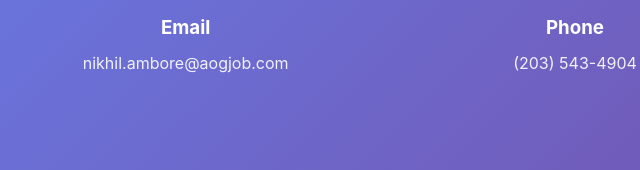
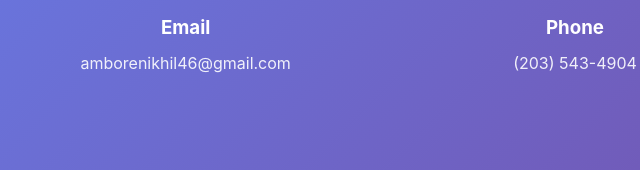
Before and after one commit to Nikhilambore-del/nikhil-ambore-portfolio, a plain HTML site: page index.html in a window 1280 px wide. Shown: the part 5194-5364 px from the top of the page, 65-705 px from the left. Drawn offline with Linux system fonts and the light colour scheme.

```diff
--- a/index.html
+++ b/index.html
@@ -842,7 +842,7 @@
                 <div class="contact-item">
                     <div class="contact-icon">📧</div>
                     <h3>Email</h3>
-                    <a href="mailto:nikhil.ambore@aogjob.com">nikhil.ambore@aogjob.com</a>
+                    <a href="mailto:amborenikhil46@gmail.com">amborenikhil46@gmail.com</a>
                 </div>
 
                 <div class="contact-item">
```
